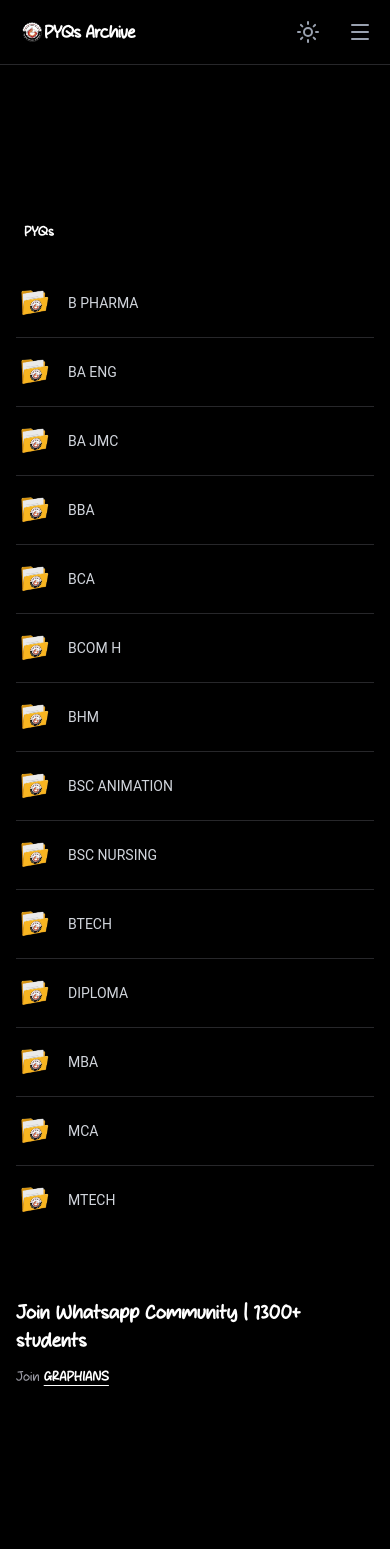
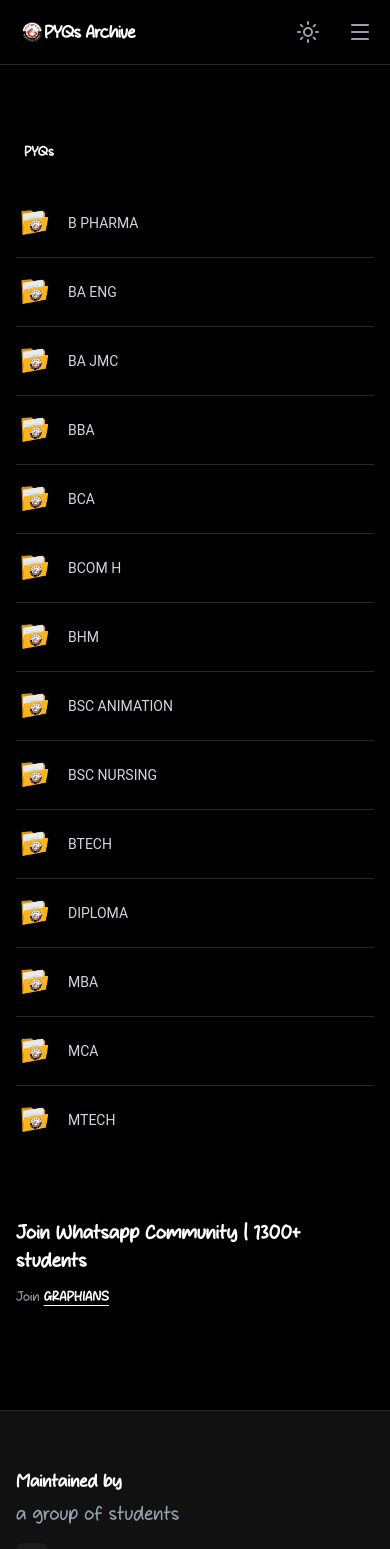
Before and after one commit to priyansunegi-dev0/GEHU-Archive, a React (Vite) app: page /pyqs in a window 390 px wide. Shown: the top 1549 px of the page. Built offline with nearby package versions, Linux system fonts and the light colour scheme.

Commit message:
feat: remove fixed height constraints on top and bottom ad banners to allow default responsive sizes

```diff
--- a/src/pages/Home.tsx
+++ b/src/pages/Home.tsx
@@ -244,11 +244,7 @@ export function Home() {
     <main className="max-w-5xl mx-auto px-4 sm:px-6 lg:px-8 py-10">
       <SEO page="home" />
 
-      <AdBanner
-        slot="2605579668"
-        style={{ display: 'block', width: '100%', height: '80px' }}
-        className="w-full my-4 overflow-hidden flex justify-center max-h-[80px]"
-      />
+      <AdBanner slot="2605579668" />
 
       {/* Top Header Section with Breadcrumb */}
       <div className="flex flex-col sm:flex-row sm:items-center sm:justify-between gap-4 mb-6">
@@ -361,8 +357,7 @@ export function Home() {
 
           <AdBanner
             slot="5110950352"
-            style={{ display: 'block', width: '100%', height: '80px' }}
-            className="w-full mt-8 overflow-hidden flex justify-center max-h-[80px]"
+            className="w-full mt-8 overflow-hidden flex justify-center"
           />
         </>
       )}
```
